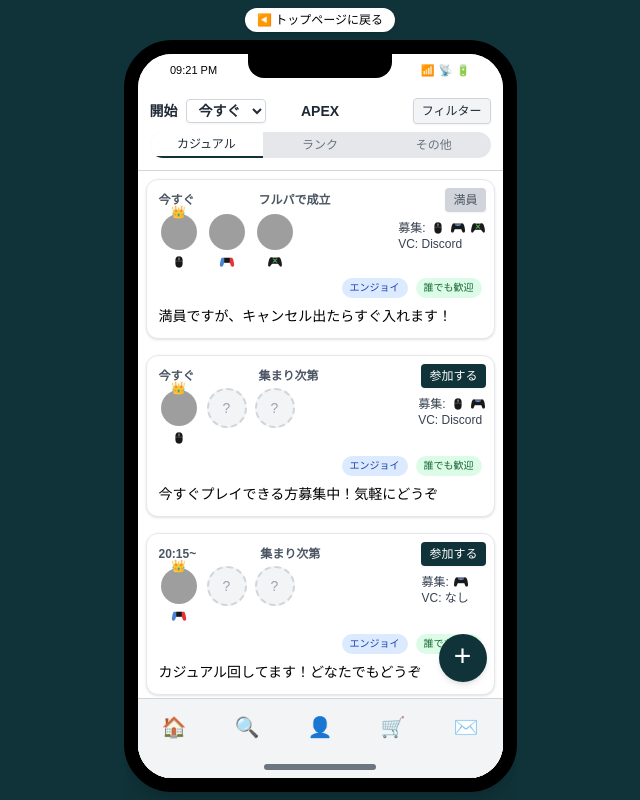
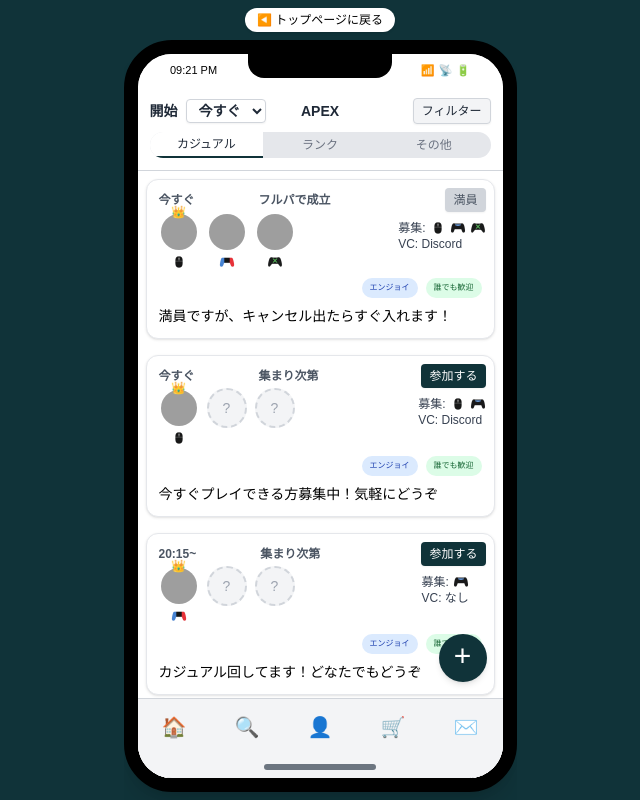
Before and after one commit to fullparty-dev/fullparty_app, a Next.js app: page /party/search in a window 1280 px wide. Shown: the whole page, without its empty margins (320-960 px from the left). Built offline with nearby package versions, Linux system fonts and the light colour scheme; grey boxes are pictures that could not be loaded.

Commit message:
fix: playStyleTagとageTagサイズ変更

```diff
--- a/src/components/PartyCard.tsx
+++ b/src/components/PartyCard.tsx
@@ -220,12 +220,12 @@ export const PartyCard = ({
 
           <div className="flex gap-2">
             {party.playStyleTag && (
-              <span className="px-2 py-0.5 bg-blue-100 text-blue-800 rounded-full whitespace-nowrap text-[10px]">
+              <span className="px-2 py-0.5 bg-blue-100 text-blue-800 rounded-full whitespace-nowrap text-[8px]">
                 {party.playStyleTag}
               </span>
             )}
             {party.ageTag && (
-              <span className="px-2 py-0.5 bg-green-100 text-green-800 rounded-full whitespace-nowrap text-[10px]">
+              <span className="px-2 py-0.5 bg-green-100 text-green-800 rounded-full whitespace-nowrap text-[8px]">
                 {party.ageTag}
               </span>
             )}
```
